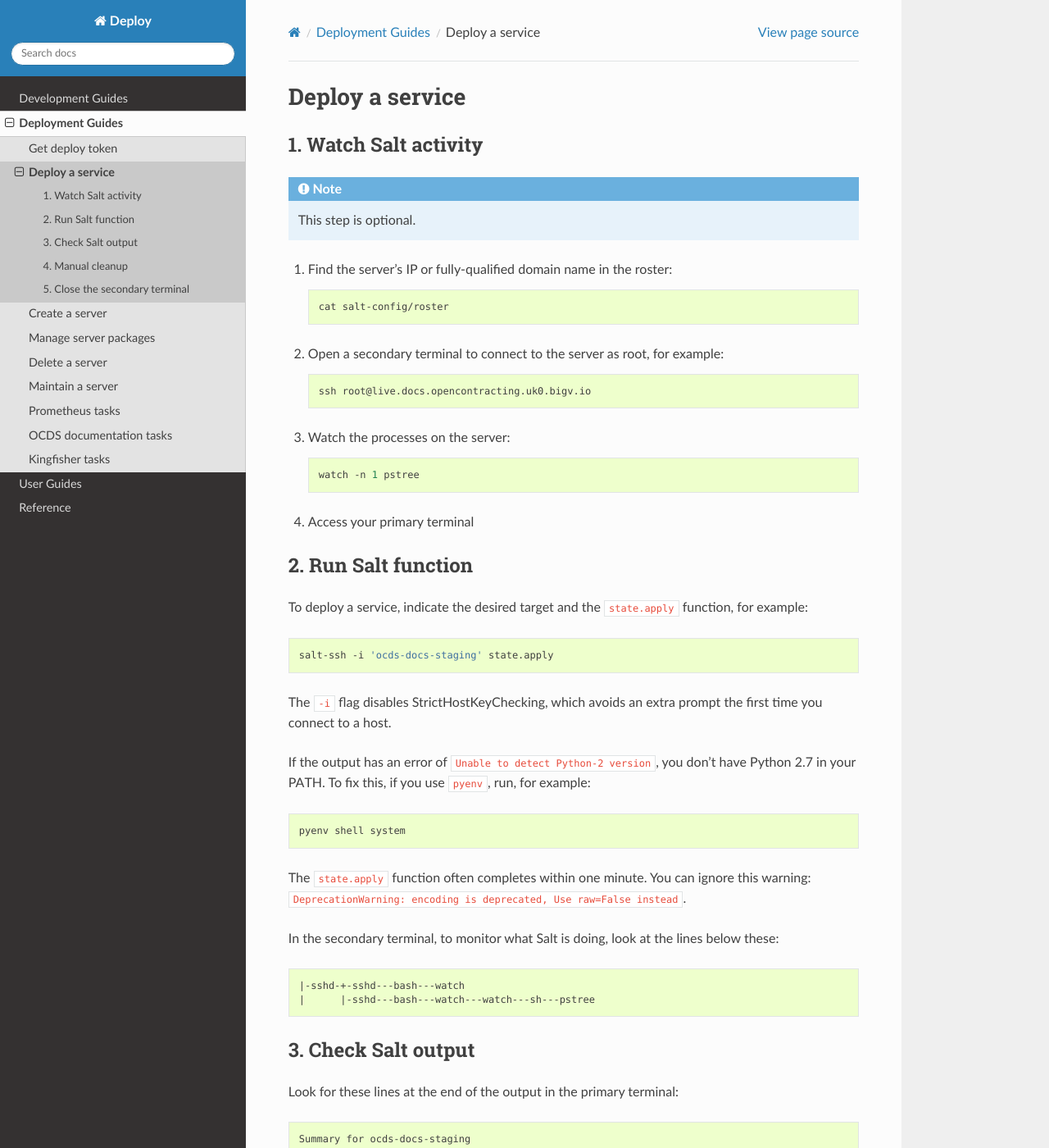
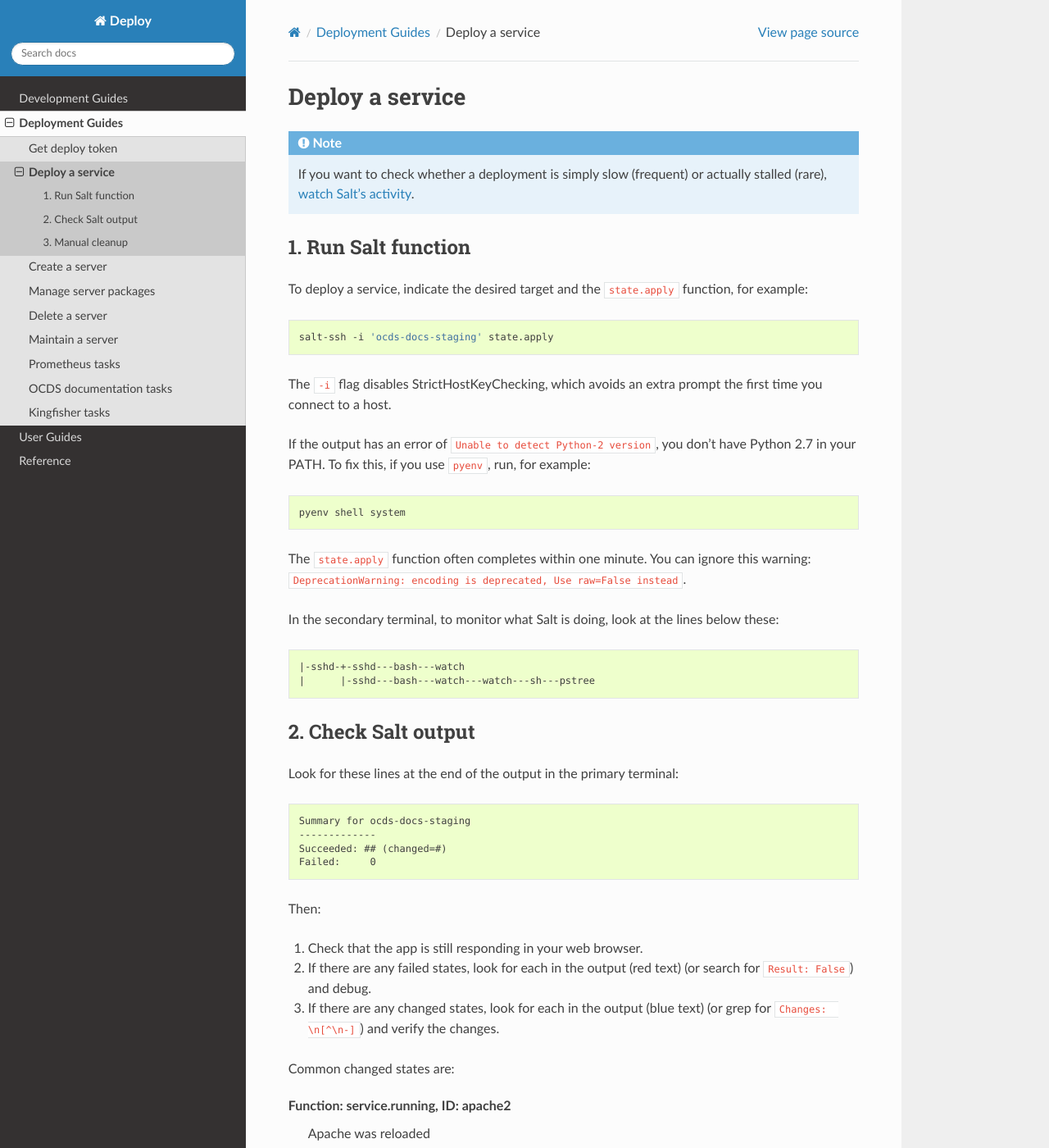
Before and after one commit to open-contracting/deploy, a Sphinx documentation site: the page built from docs/deploy/deploy.rst, in a window 1280 px wide and 1400 px high. Shown: the whole window at 82% size. Built offline with Sphinx 7.4.7 and the Read the Docs theme 2.0.0, drawn with Linux system fonts in a browser that asks for light colours; some of the changed text lies outside the part shown.

Commit message:
Move "Watch Salt activity" to troubleshooting

```diff
--- a/docs/deploy/deploy.rst
+++ b/docs/deploy/deploy.rst
@@ -1,34 +1,11 @@
 Deploy a service
 ================
 
-1. Watch Salt activity
-----------------------
-
 .. note::
 
-   This step is optional.
+   If you want to check whether a deployment is simply slow (frequent) or actually stalled (rare), :ref:`watch Salt's activity<watch-salt-activity>`.
 
-#. Find the server's IP or fully-qualified domain name in the roster:
-
-   .. code-block:: bash
-
-      cat salt-config/roster
-
-#. Open a secondary terminal to connect to the server as root, for example:
-
-   .. code-block:: bash
-
-      ssh root@live.docs.opencontracting.uk0.bigv.io
-
-#. Watch the processes on the server:
-
-   .. code-block:: bash
-
-      watch -n 1 pstree
-
-#. Access your primary terminal
-
-2. Run Salt function
+1. Run Salt function
 --------------------
 
 To deploy a service, indicate the desired target and the ``state.apply`` function, for example:
@@ -54,7 +31,7 @@ In the secondary terminal, to monitor what Salt is doing, look at the lines belo
     |-sshd-+-sshd---bash---watch
     |      |-sshd---bash---watch---watch---sh---pstree
 
-3. Check Salt output
+2. Check Salt output
 --------------------
 
 Look for these lines at the end of the output in the primary terminal:
@@ -92,17 +69,7 @@ Function: cmd.run, Name: . .ve/bin/activate; python manage.py collectstatic --no
 Function: service.running, ID: uwsgi
   uWSGI was reloaded
 
-4. Manual cleanup
+3. Manual cleanup
 -----------------
 
 If you :ref:`changed the server name<change-server-name>` or :ref:`deleted a service, package, user, file, or authorized key<remove-content>`, follow the linked steps to cleanup manually.
-
-5. Close the secondary terminal
--------------------------------
-
-.. note::
-
-   Skip this step if you didn't watch Salt activity on the remote server.
-
-#. Stop watching the processes, e.g. with ``Ctrl-C``
-#. Disconnect from the server, e.g. with ``Ctrl-D``
```
Also changed, not shown: docs/develop/troubleshoot.rst (+31 -1 lines).
